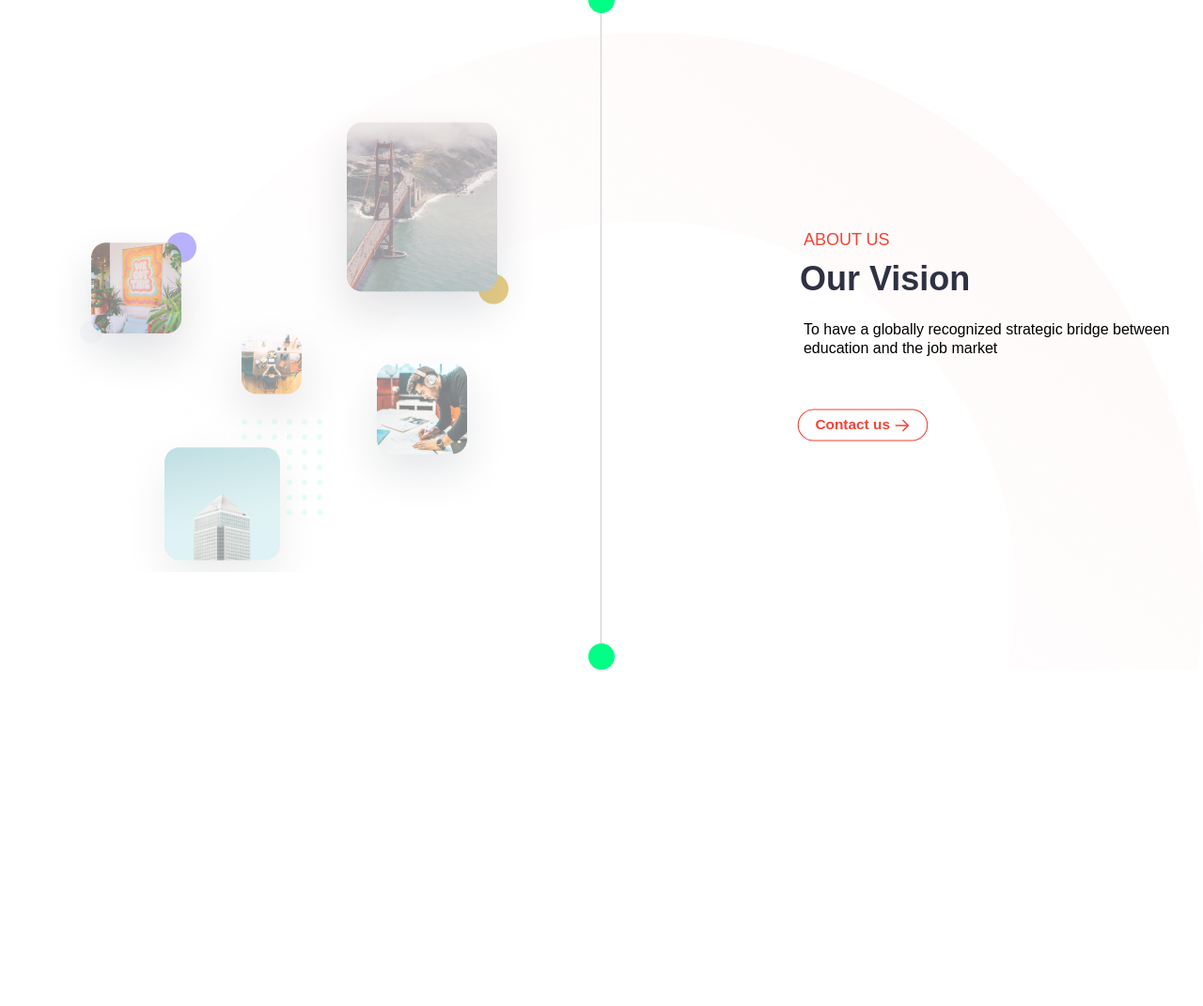
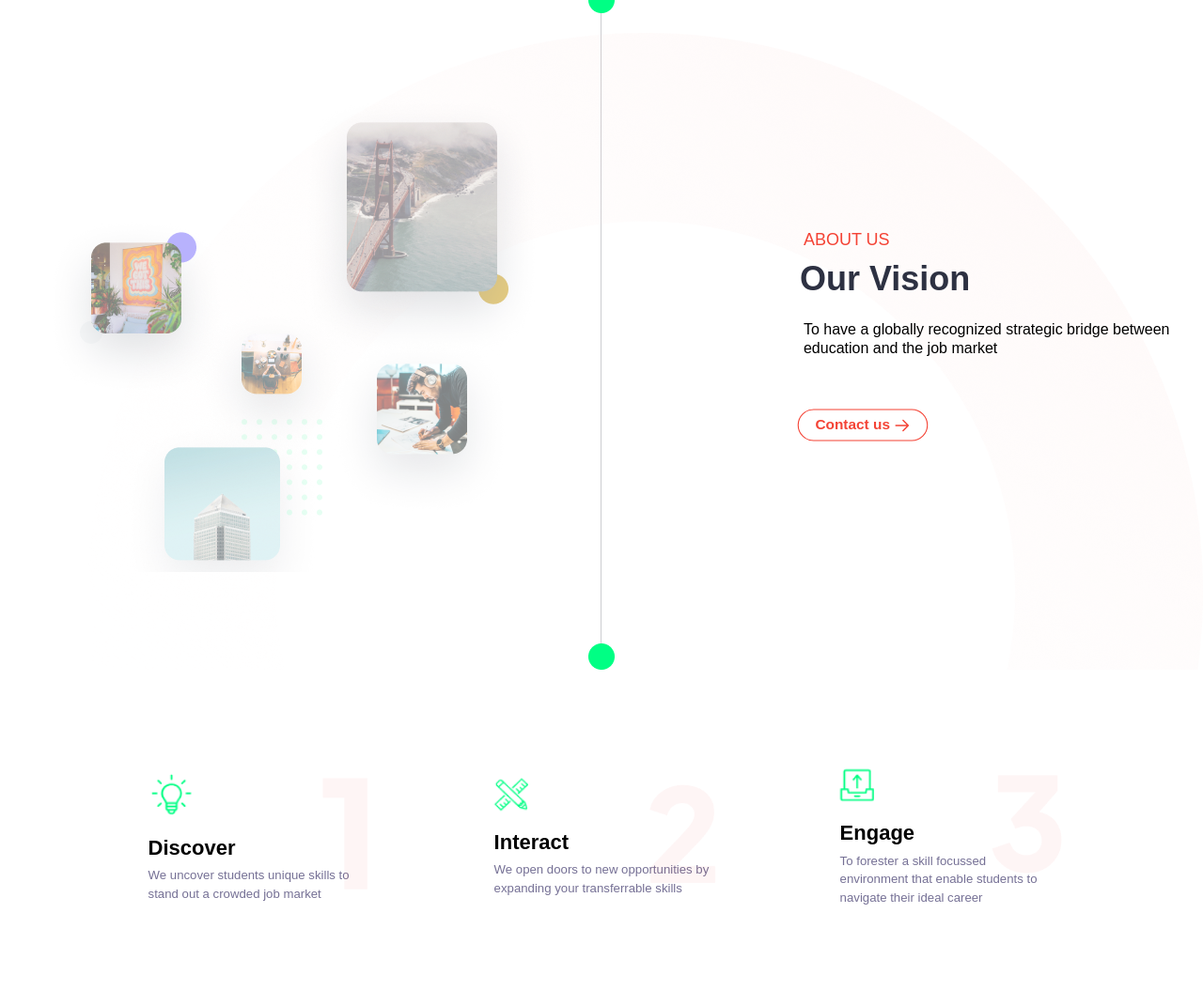
Before and after one commit to dipu59/Tailwind-CSS-Assignment-2, a website built with Vite: page index.html in a window 1280 px wide. Shown: the part 2091-3162 px from the top of the page at 94% size. Before the commit the page ends 2884 px from the top, so only its background shows below. Built offline with nearby package versions, Linux system fonts and the light colour scheme.

Commit message:
three card added

```diff
--- a/index.html
+++ b/index.html
@@ -254,6 +254,58 @@
 </section>
 <!-- this is About-Section end -->
 
+ <!-- this Creative-Before-Section start -->
+ <section class="respScreen">
+  <div class="creative-before">
+    <div class="c-b-div">
+      <div class="relative space-y-4">
+        <img
+          class="c-b-logo"
+          src="images/Creative Section/Frame.png"
+          alt=""
+        />
+        <p class="c-b-text-1">Discover</p>
+        <img class="c-b-bg" src="images/Creative Section/1.png" alt="" />
+      </div>
+      <p class="c-b-text-2">
+        We uncover students unique skills to stand out a crowded job market
+      </p>
+    </div>
+
+    <div class="c-b-div">
+      <div class="relative space-y-4">
+        <img
+          class="c-b-logo"
+          src="images/Creative Section/Group.png"
+          alt=""
+        />
+        <p class="c-b-text-1">Interact</p>
+        <img class="c-b-bg" src="images/Creative Section/2.png" alt="" />
+      </div>
+      <p class="c-b-text-2">
+        We open doors to new opportunities by expanding your transferrable
+        skills
+      </p>
+    </div>
+
+    <div class="c-b-div">
+      <div class="relative space-y-4">
+        <img
+          class="c-b-logo"
+          src="images/Creative Section/Group (1).png"
+          alt=""
+        />
+        <p class="c-b-text-1">Engage</p>
+        <img class="c-b-bg" src="images/Creative Section/3.png" alt="" />
+      </div>
+      <p class="c-b-text-2">
+        To forester a skill focussed environment that enable students to
+        navigate their ideal career
+      </p>
+    </div>
+  </div>
+</section>
+<!-- this Creative-Before-Section end -->
 
 
 
--- a/main.css
+++ b/main.css
@@ -143,3 +143,24 @@ body {
   @apply hover:translate-x-12 transition hover:duration-700 hover:scale-105 hover:-translate-y-12 cursor-pointer lg:animate-pulse duration-1000 hover:animate-none;
 }
 /* this is about-section end*/
+
+/* this is Creative-Before strat */
+.creative-before {
+  @apply bg-white flex lg:flex-row flex-col lg:gap-28 md:gap-12 gap-8 justify-around md:items-center w-full md:p-16 p-6 lg:px-36 md:px-8 md:-mt-20 mt-12;
+}
+.c-b-div {
+  @apply flex flex-col p-6 py-12 relative md:w-2/3 h-full md:scale-110 hover:scale-105 hover:contrast-200 transition-all duration-500 hover:shadow-xl lg:hover:-mt-24 md:hover:scale-125 md:hover:cursor-progress scale-90;
+}
+.c-b-logo {
+  @apply w-fit;
+}
+.c-b-text-1 {
+  @apply text-xl font-bold;
+}
+.c-b-text-2 {
+  @apply text-[12px] text-[#757095] pt-1;
+}
+.c-b-bg {
+  @apply absolute h-full right-0 top-0 scale-125;
+}
+/* this is Creative-Before end */
```
